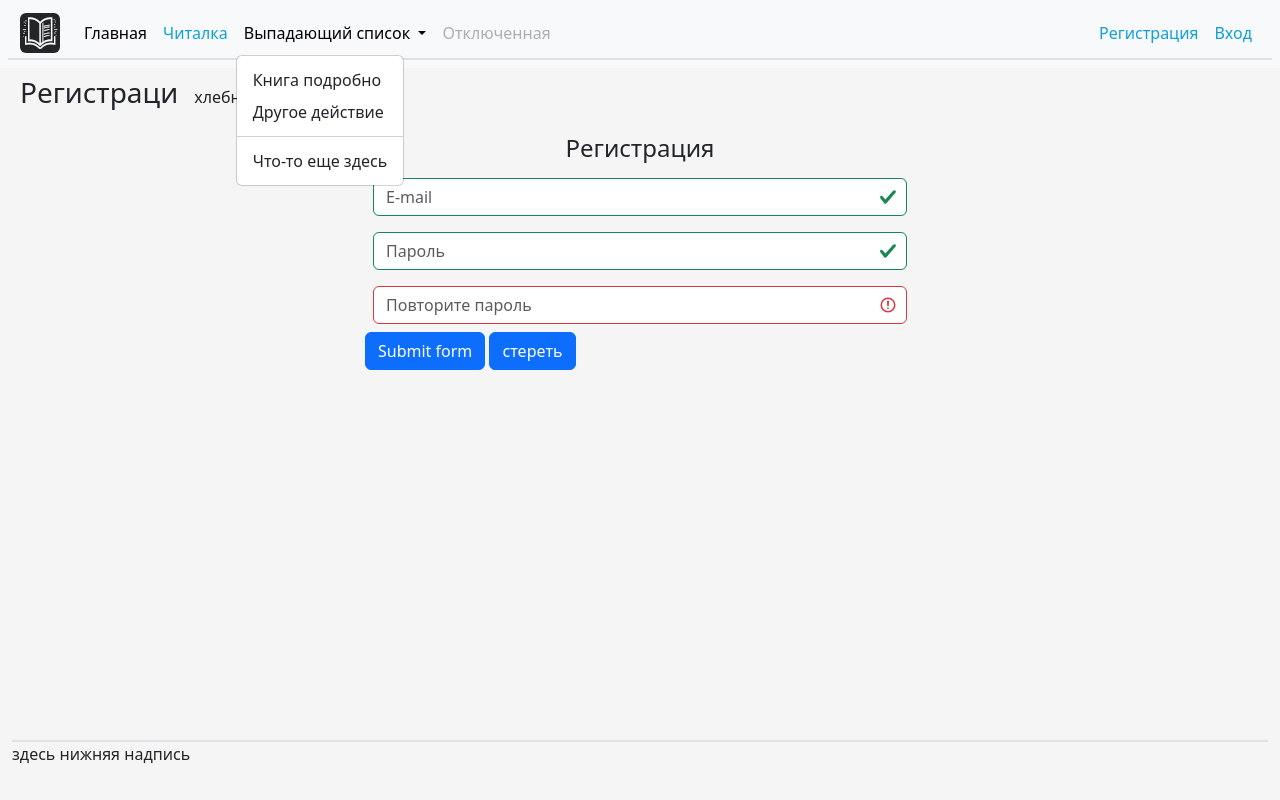
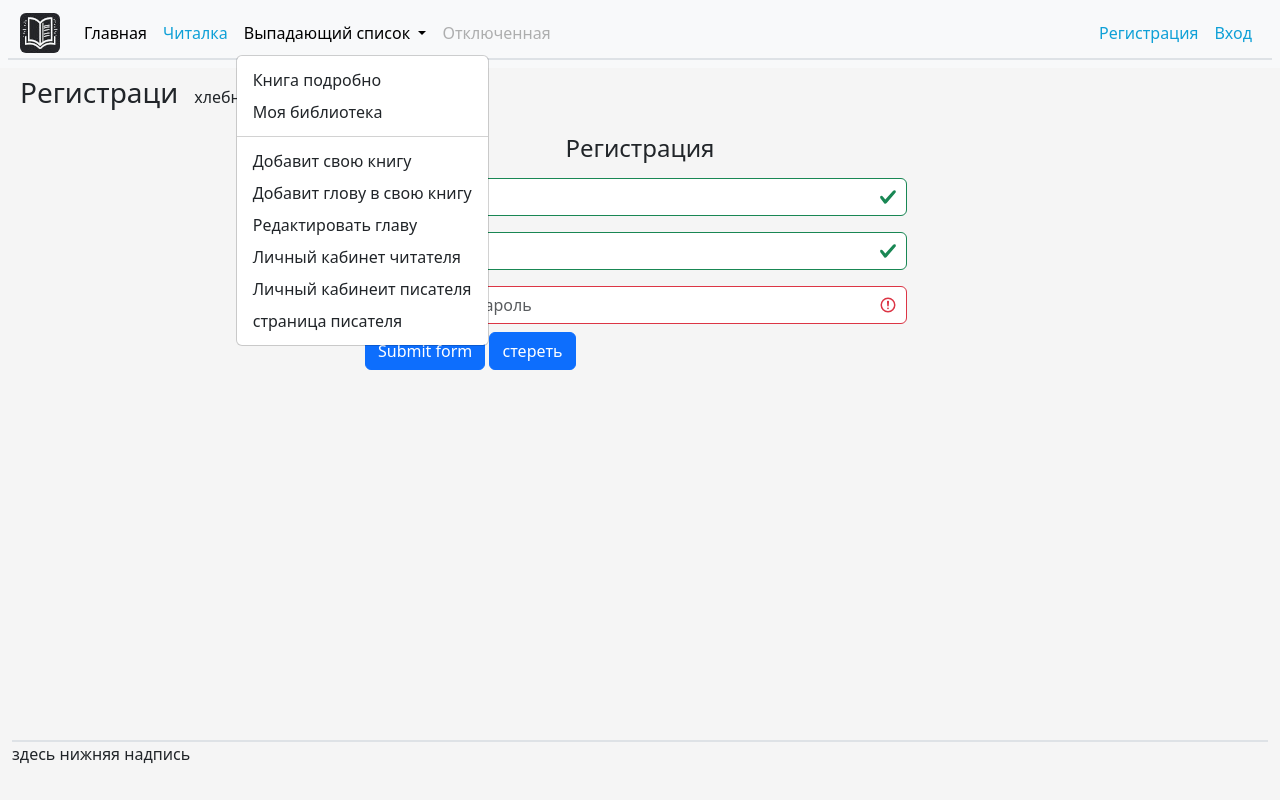
Before and after one commit to viktorg78/book, a plain HTML site: page www/reg.html in a window 1280 px wide. Both pictures are taken after a click on the button "Выпадающий список". Drawn offline with nearby package versions, Linux system fonts and the light colour scheme.

Commit message:
update menu

```diff
--- a/www/reg.html
+++ b/www/reg.html
@@ -35,9 +35,14 @@
                             </a>
                             <ul class="dropdown-menu">
                                 <li><a class="dropdown-item" href="str2.html">Книга подробно</a></li>
-                                <li><a class="dropdown-item" href="#">Другое действие</a></li>
+                                <li><a class="dropdown-item" href="myLibrary.html">Моя библиотека</a></li>
                                 <li><hr class="dropdown-divider"></li>
-                                <li><a class="dropdown-item" href="#">Что-то еще здесь</a></li>
+                                <li><a class="dropdown-item" href="addBook.html">Добавит свою книгу</a></li>
+                                <li><a class="dropdown-item" href="addChapter.html">Добавит глову в свою книгу</a></li>
+                                <li><a class="dropdown-item" href="editChapter.html">Редактировать главу</a></li>
+                                <li><a class="dropdown-item" href="#">Личный кабинет читателя</a></li>
+                                <li><a class="dropdown-item" href="#">Личный кабинеит писателя</a></li>
+                                <li><a class="dropdown-item" href="writerPage.html">страница писателя</a></li>
                             </ul>
                         </li>
                         <li class="nav-item">
```
Also changed, not shown: www/addBook.html (+2 -1 lines), www/addChapter.html (+1 -1 lines), www/entry.html (+7 -2 lines), www/forgetPassword.html (+7 -2 lines), www/index.html (+3 -4 lines), www/myLibrary.html (+7 -2 lines), www/str2.html (+7 -2 lines).
